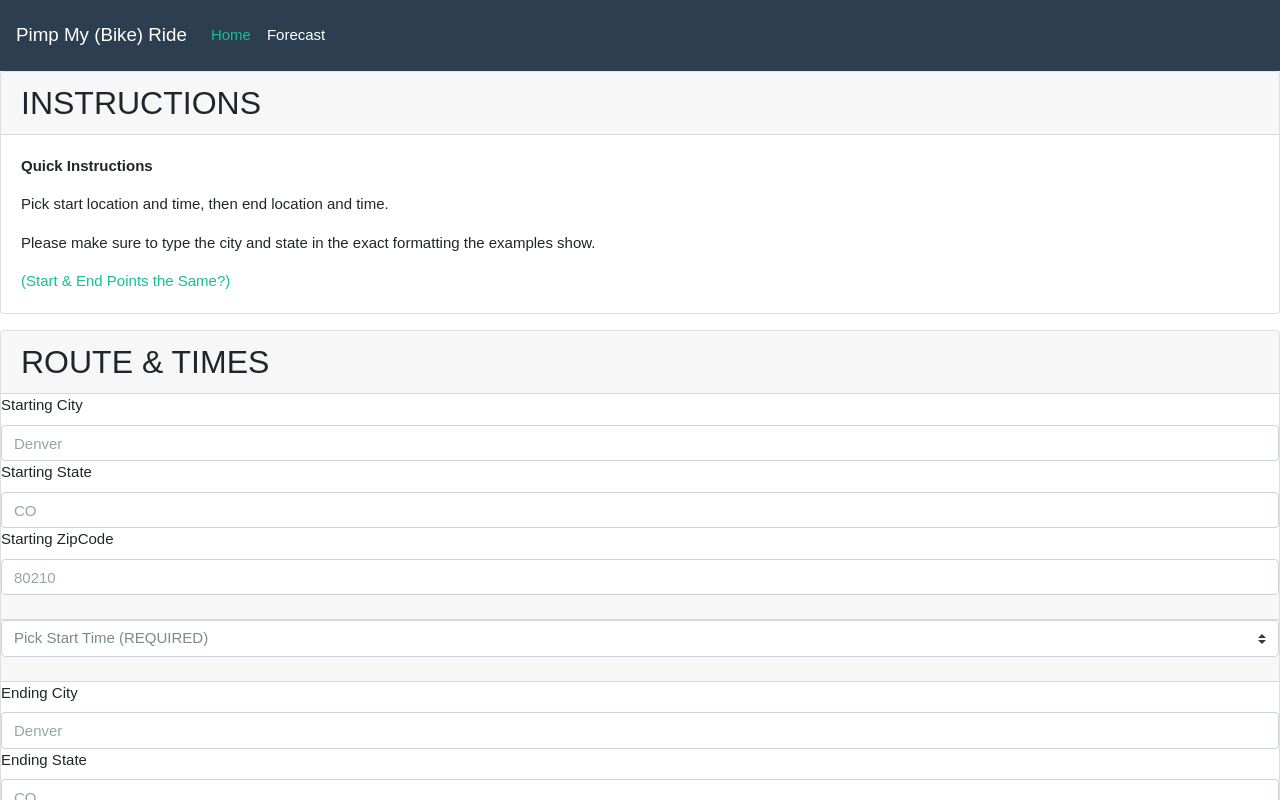
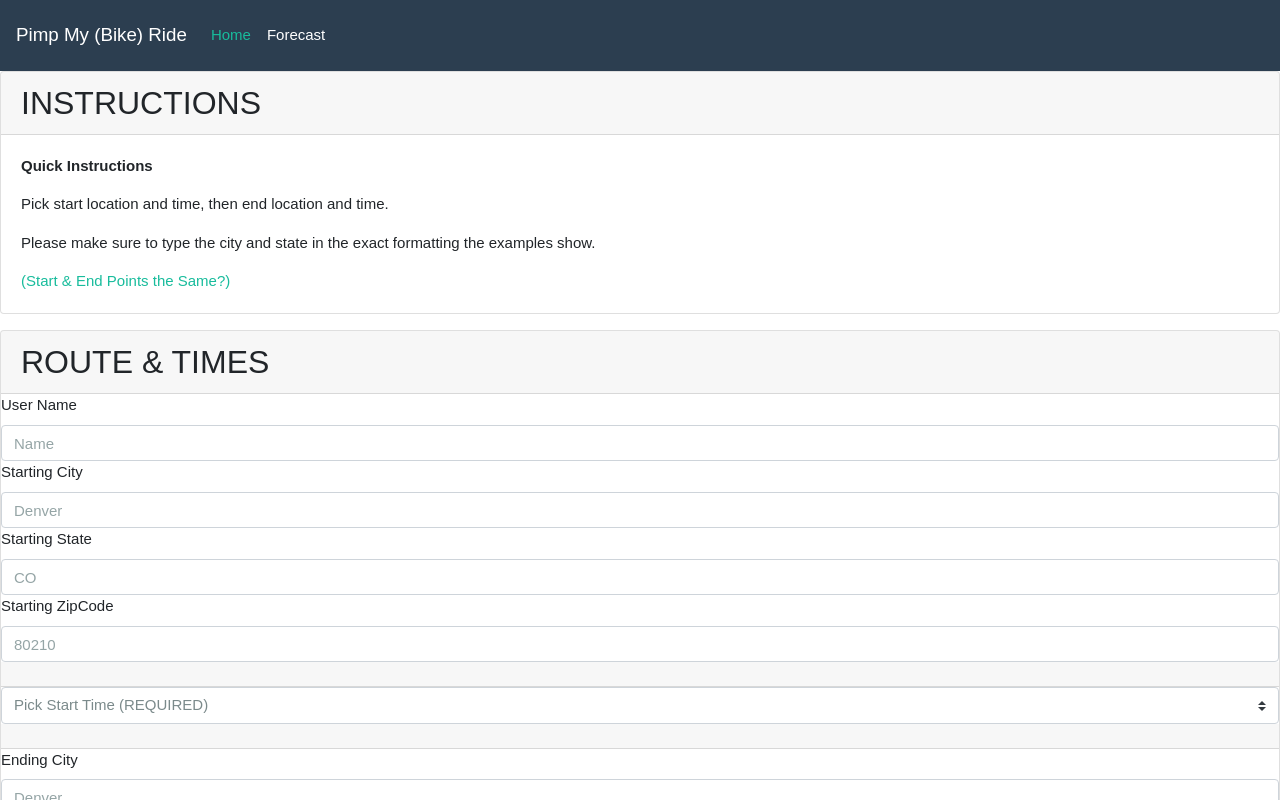
Before and after one commit to jeff-burns/bucket-3-app, a React (Create React App) app: page / in a window 1280 px wide. Shown: the top 800 px of the page. Built offline with nearby package versions, Linux system fonts and the light colour scheme.

Commit message:
working fetch to api & to my database, not autofilling yet, but getting the data to do it

```diff
--- a/src/Components/RouteTimesForm/index.js
+++ b/src/Components/RouteTimesForm/index.js
@@ -17,21 +17,61 @@ class RouteTimesForm extends Component {
       startZip: "",
       endCity: "",
       endState: "",
-      endZip: ""
-      };
-        this.handleChange = this.handleChange.bind(this);
+      endZip: "",
+      userName: ""
+    };
+    this.handleChange = this.handleChange.bind(this);
   }
 
   handleChange(event) {
-    const value = event.target.value
-    const name = event.target.name
+    event.preventDefault()
+    const value = event.target.value;
+    const name = event.target.name;
     this.setState({
       [name]: value
-    })
+    });
+    console.log(this.state.userName)
+    const user = this.state.userName
+    if (user !== "") {
+      //running a check on the userInput table
+      //if there, autofill form
+      fetch(`http://localhost:3000/userinput/${user}`)
+      .then(response => {
+        return response.json();
+      })
+      .then(resp => {
+        console.log(resp);
+        this.handleAutoFill(resp)
+
+      })
+    }
   }
 
+  handleAutoFill(resp) {
+    // let stateProperties = {
+
+    //     this.state.startCity: "",
+    //     startState: "",
+    //     startZip: "",
+    //     endCity: "",
+    //     endState: "",
+    //     endZip: ""
+    //   }
+    // const autoFill = {
+    //   startCity: resp.user.startCity,
+    //   startState: resp.user.startState,
+    //   startZip: resp.user.startZip,
+    //   endCity: resp.user.endCity,
+    //   endState: resp.user.endState,
+    //   endZip: resp.user.endZip
+    // }
+    let autoFill = resp.user
+    console.log(autoFill)
+    return this.setState({ autoFill })
+  }
+
+
   handleSubmit(event) {
-    console.log(event.target)
     event.preventDefault();
     const formData = {
       startCity: this.state.startCity,
@@ -39,12 +79,13 @@ class RouteTimesForm extends Component {
       startZip: this.state.startZip,
       endCity: this.state.endCity,
       endState: this.state.endState,
-      endZip: this.state.endZip
+      endZip: this.state.endZip,
+      userName: this.state.userName
     };
-    console.log(formData)
+    console.log(formData);
     const { startTimeIndex, endTimeIndex } = this.handleTimes(event);
     this.updateWeatherData({ formData, startTimeIndex, endTimeIndex });
-  };
+  }
 
   handleTimes(event) {
     event.preventDefault();
@@ -54,52 +95,55 @@ class RouteTimesForm extends Component {
 
     const endIndex = event.target["end-time"].selectedIndex;
     const getEndIndexForHour = timeIndices[endIndex];
-    console.log(getStartIndexForHour)
+    console.log(getStartIndexForHour);
 
     return {
       startTimeIndex: getStartIndexForHour,
       endTimeIndex: getEndIndexForHour
     };
-  };
+  }
 
   updateWeatherData({ formData, startTimeIndex, endTimeIndex }) {
     this.getStartData({ formData, startTimeIndex });
     this.getEndData({ formData, endTimeIndex });
+    //logs the user inputs for city, state, zip
+    console.log(this.state);
+    //fetch(userInput table, POST)
   }
 
   getStartData({ formData, startTimeIndex }) {
     const startHourlyUrl = `https://cors-anywhere.herokuapp.com/http://api.wunderground.com/api/f2ac151de86fd0ea/hourly/q/${
       formData.startState
-    }/${formData.startCity}.json`;
-    // /${formData.startZip}
+    }/${formData.startCity}/${formData.startZip}.json`;
+    //
 
     fetch(startHourlyUrl)
       .then(response => {
         return response.json();
       })
       .then(resp => {
-        console.log(resp)
+        console.log(resp);
         const weather = resp.hourly_forecast[startTimeIndex];
         const sun = weather.condition;
         const precipitation = weather.qpf.english;
         const temp = weather.temp.english;
         const windChill = weather.feelslike.english;
         const propsWeather = { sun, precipitation, temp, windChill };
-        console.log(propsWeather)
+        console.log(propsWeather);
         this.setState({
           startWeather: propsWeather
-        })
+        });
       })
       .catch(error => {
         console.log(error);
       });
-
+    //fetch(weathers table, POST)
   }
   getEndData({ formData, endTimeIndex }) {
     const hourlyUrl = `https://cors-anywhere.herokuapp.com/http://api.wunderground.com/api/f2ac151de86fd0ea/hourly/q/${
       formData.endState
-    }/${formData.endCity}.json`;
-    // /${formData.endZip}
+    }/${formData.endCity}/${formData.endZip}.json`;
+    //
 
     fetch(hourlyUrl)
       .then(response => {
@@ -114,7 +158,7 @@ class RouteTimesForm extends Component {
         const propsWeather = { sun, precipitation, temp, windChill };
         this.setState({
           endWeather: propsWeather
-        })
+        });
       })
       .catch(error => {
         console.log(error);
@@ -122,18 +166,29 @@ class RouteTimesForm extends Component {
   }
 
   render() {
-    console.log(this.state)
+    console.log(this.state);
 
-    const startWeather = this.state.startWeather
-    const endWeather = this.state.endWeather
+    const startWeather = this.state.startWeather;
+    const endWeather = this.state.endWeather;
 
     return (
       <div>
         <div className="card mb-3">
           <h3 className="card-header">ROUTE & TIMES</h3>
           <ul className="list-group list-group-flush">
-            <form className="form" onSubmit={(event) => this.handleSubmit(event)}>
+            <form className="form" onSubmit={event => this.handleSubmit(event)}>
               <div className="form-group">
+                <label htmlFor="search">User Name</label>
+                <input
+                  type="text"
+                  className="form-control"
+                  id="userName"
+                  name="userName"
+                  value={this.state.userName}
+                  placeholder="Name"
+                  onChange={this.handleChange}
+                />
+
                 <label htmlFor="search">Starting City</label>
                 <input
                   type="text"
```
